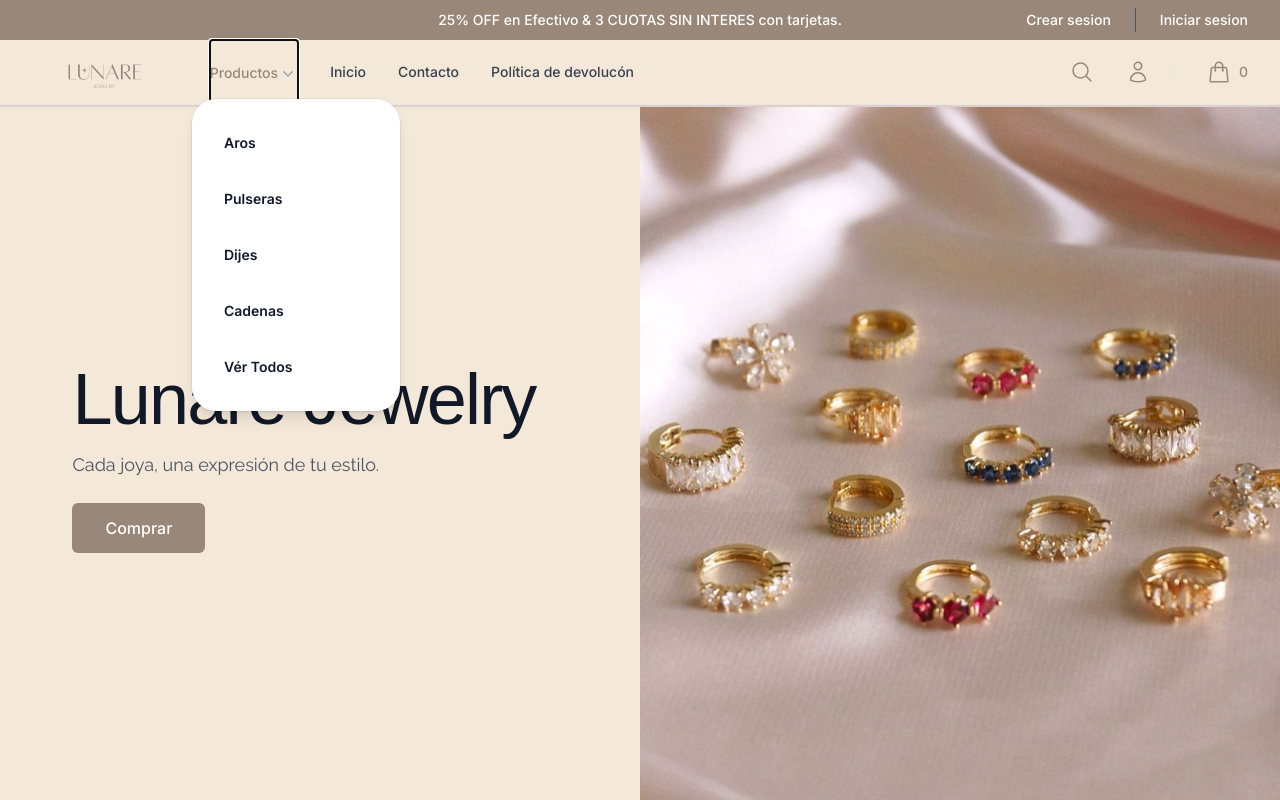
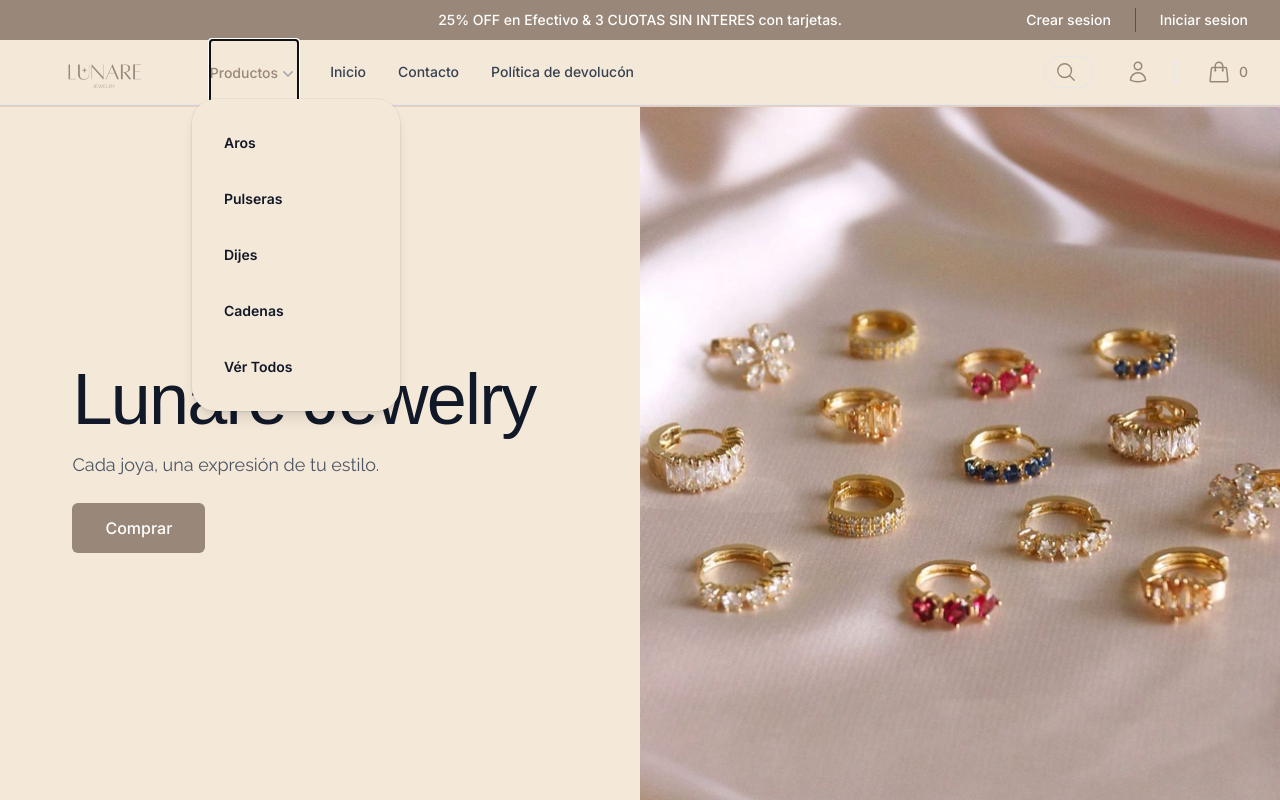
Before and after one commit to Gambuli8/lunare-shop, a Next.js app: page / in a window 1280 px wide. Both pictures are taken after a click on the button "Productos". Shown: the top 800 px of the page. Built offline with nearby package versions, Linux system fonts and the light colour scheme; a web font is replaced by a local one.

Commit message:
metadatos & search

```diff
--- a/app/NavBar.jsx
+++ b/app/NavBar.jsx
@@ -310,11 +310,11 @@ export default function NavBar() {
                                                                     leaveFrom='opacity-100 translate-y-0'
                                                                     leaveTo='opacity-0 translate-y-1'
                                                                 >
-                                                                    <Popover.Panel className='absolute z-10 p-4 ml-56 -mt-2 bg-white shadow-lg -left-8 top-full w-52 rounded-3xl ring-1 ring-gray-900/5'>
+                                                                    <Popover.Panel className='absolute z-10 p-4 ml-56 -mt-2 bg-[#F4E8D8] shadow-lg -left-8 top-full w-52 rounded-3xl ring-1 ring-gray-900/5'>
                                                                         {productos.map(item => (
                                                                             <div
                                                                                 key={item.name}
-                                                                                className='relative p-4 rounded-lg hover:bg-gray-50'
+                                                                                className='relative p-4 rounded-lg hover:bg-[#998779]'
                                                                             >
                                                                                 <a
                                                                                     href={item.href}
@@ -360,16 +360,22 @@ export default function NavBar() {
                                         </button>
 
                                         {/* Search */}
-                                        <a
-                                            href='#'
-                                            className='p-2 ml-2 text-gray-400 hover:text-gray-500'
+                                        <form
+                                            action=''
+                                            class='relative mx-auto flex'
                                         >
-                                            <span className='sr-only'>Search</span>
-                                            <MagnifyingGlassIcon
-                                                className='w-6 h-6 text-[#998779]'
-                                                aria-hidden='true'
+                                            <input
+                                                type='search'
+                                                class='text-xs peer cursor-pointer relative z-10 h-8 w-10 rounded-lg bg-transparent pr-6 outline-none focus:rounded-r-none focus:w-full focus:cursor-text focus:border-taupeGray focus:px-3'
+                                                placeholder='Buscar...'
                                             />
-                                        </a>
+                                            <button class='absolute top-0 right-0 bottom-0 my-auto h-8 w-10 px-3 bg-slate-300 peer-focus:relative peer-focus:rounded-l-none'>
+                                                <MagnifyingGlassIcon
+                                                    className='w-6 h-6 text-[#998779]'
+                                                    aria-hidden='true'
+                                                />
+                                            </button>
+                                        </form>
                                     </div>
 
                                     {/* Logo (lg-) */}
@@ -387,18 +393,22 @@ export default function NavBar() {
 
                                     <div className='flex items-center justify-end flex-1'>
                                         <div className='flex items-center lg:ml-8'>
-                                            <div className='flex space-x-8'>
+                                            <div className='flex items-center space-x-8'>
                                                 <div className='hidden lg:flex'>
-                                                    <a
-                                                        href='#'
-                                                        className='p-2 -m-2 text-gray-400 hover:text-gray-500'
+                                                    <form
+                                                        action=''
+                                                        className='relative mx-auto '
                                                     >
-                                                        <span className='sr-only'>Buscar</span>
+                                                        <input
+                                                            type='search'
+                                                            className='relative z-10 bg-transparent text-gray-500 pl-8 pr-4 w-8 h-8 rounded-full border focus:w-full focus:pl-12 focus:pr-4 focus:cursor-text focus:border-[#998779] outline-none cursor-pointer '
+                                                            placeholder='Typing...'
+                                                        />
                                                         <MagnifyingGlassIcon
-                                                            className='w-6 h-6 text-[#998779]'
+                                                            className='w-11 h-11 absolute inset-y-0 my-auto px-2.5 stroke-[#998779] border border-transparent peer-focus:border-[#998779] peer-focus:stroke-[#998779]'
                                                             aria-hidden='true'
                                                         />
-                                                    </a>
+                                                    </form>
                                                 </div>
 
                                                 <div className='flex'>
--- a/app/layout.js
+++ b/app/layout.js
@@ -5,8 +5,15 @@ import NavBar from './NavBar'
 const inter = Inter({ subsets: ['latin'] })
 
 export const metadata = {
-    title: 'Lunare shop',
-    description: 'Tienda online de venta de joyerias'
+    title: 'Lunare Jewelry - shop',
+    description: 'Tienda online de venta de joyerias',
+    image: '/logo-redondo.png',
+    url: 'https://lunare-shop.vercel.app',
+    type: 'website',
+    instagram: '@lunareJewelry',
+    siteName: 'Lunare shop',
+    locale: 'es_ES',
+    keywords: ['joyeria', 'plata', 'anillos', 'collares', 'aretes', 'pulseras', 'venta', 'online', 'lunare', 'shop']
 }
 
 export default function RootLayout({ children }) {
```
